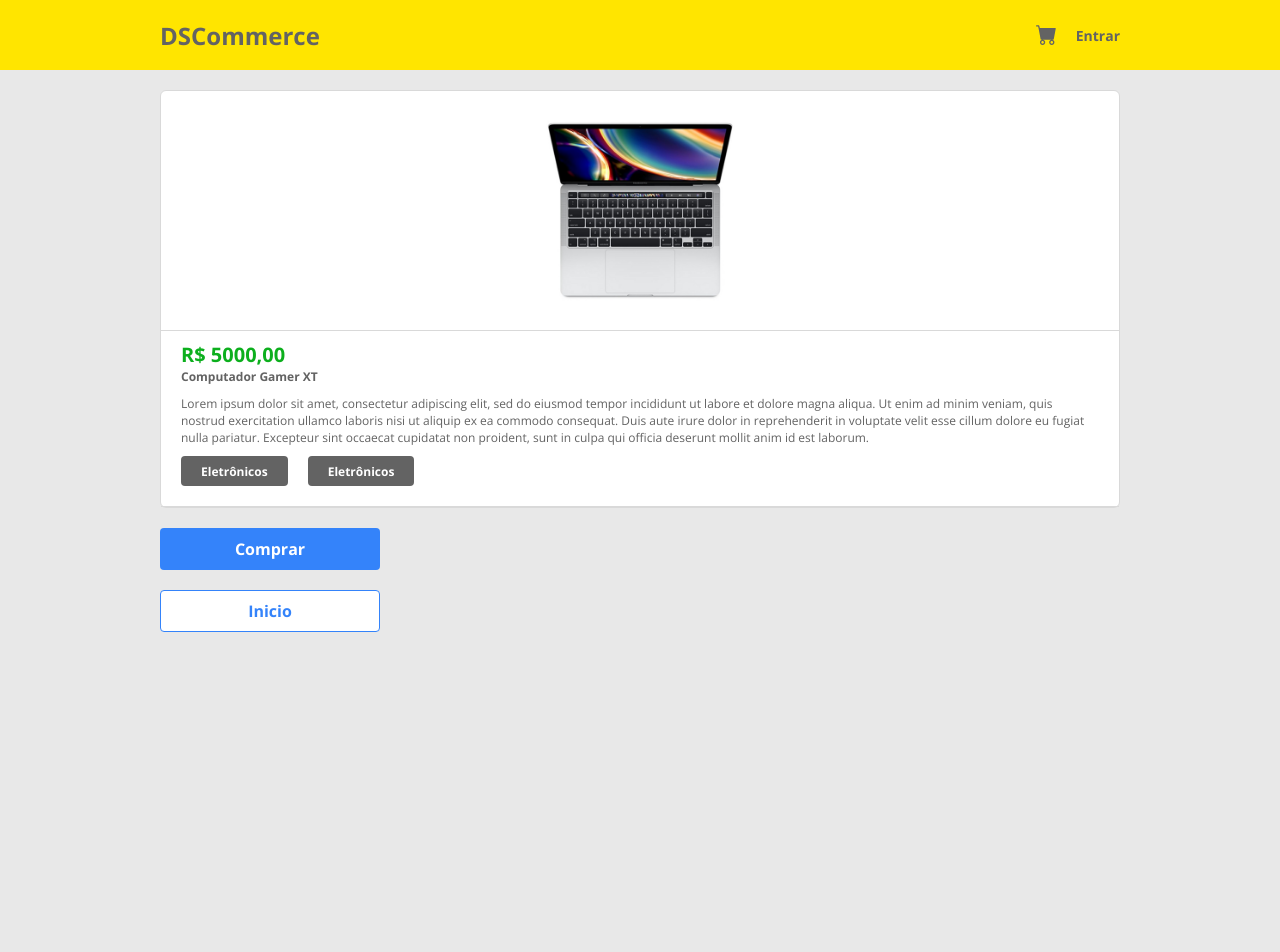
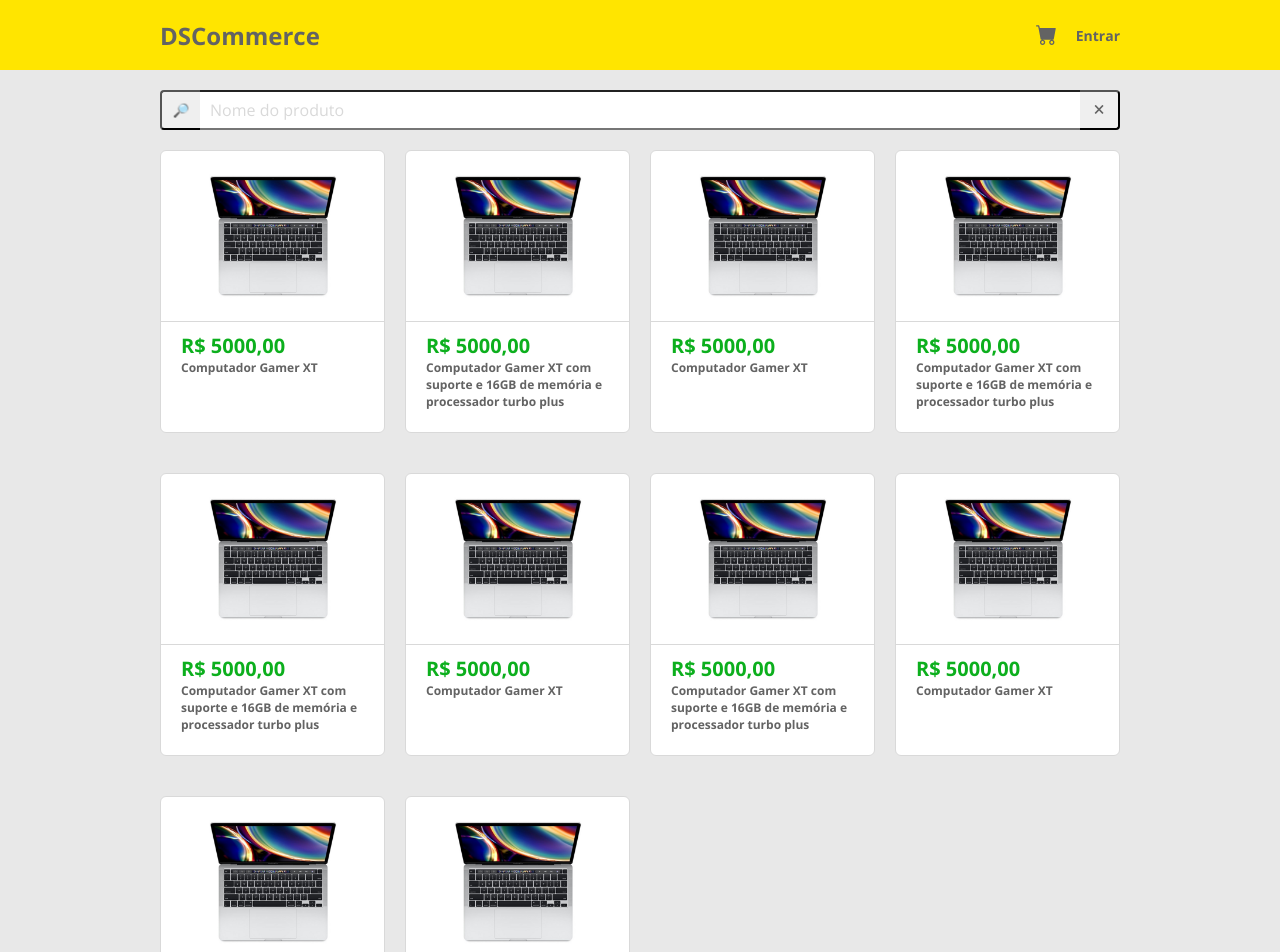
Before and after one commit to jrsanches1/dscommerce-frontend-aulas, a React (Vite) app: page / in a window 1280 px wide. Shown: the top 952 px of the page. Before the commit the page ends 800 px from the top, so only its background shows below. Built offline with nearby package versions, Linux system fonts and the light colour scheme.

Commit message:
Catalog fixed

```diff
--- a/src/App.tsx
+++ b/src/App.tsx
@@ -1,9 +1,10 @@
 
-import ProductDetails from './routes/ProductDetails';
+import Catalog from './routes/Catalog';
+
 
 export default function App() {
 
   return (
-   <ProductDetails />
+   <Catalog />
   );
 }
--- /dev/null
+++ b/src/routes/Catalog/index.tsx
@@ -0,0 +1,119 @@
+import './styles.css';
+import computerImg from '../../assets/computer.png';
+import HeaderClient from '../../componentes/HeaderClient';
+
+
+export default function Catalog() {
+    return (
+        <>
+            <HeaderClient />
+            <main>
+                <section id="catalog-section" className="dsc-container">
+                    <form className="dsc-search-bar">
+                        <button type="submit">🔎︎</button>
+                        <input type="text" placeholder="Nome do produto" />
+                        <button type="reset">🗙</button>
+                    </form>
+
+                    <div className="dsc-catalog-cards dsc-mb20 dsc-mt20">
+                        <div className="dsc-card">
+                            <div className="dsc-catalog-card-top dsc-line-bottom">
+                                <img src={computerImg} alt="computer" />
+                            </div>
+                            <div className="dsc-catalog-card-bottom">
+                                <h3>R$ 5000,00</h3>
+                                <h4>Computador Gamer XT</h4>
+                            </div>
+                        </div>
+                        <div className="dsc-card">
+                            <div className="dsc-catalog-card-top dsc-line-bottom">
+                                <img src={computerImg} alt="computer" />
+                            </div>
+                            <div className="dsc-catalog-card-bottom">
+                                <h3>R$ 5000,00</h3>
+                                <h4>Computador Gamer XT com suporte e 16GB de memória e processador turbo plus</h4>
+                            </div>
+                        </div>
+                        <div className="dsc-card">
+                            <div className="dsc-catalog-card-top dsc-line-bottom">
+                                <img src={computerImg} alt="computer" />
+                            </div>
+                            <div className="dsc-catalog-card-bottom">
+                                <h3>R$ 5000,00</h3>
+                                <h4>Computador Gamer XT</h4>
+                            </div>
+                        </div>
+                        <div className="dsc-card">
+                            <div className="dsc-catalog-card-top dsc-line-bottom">
+                                <img src={computerImg} alt="computer" />
+                            </div>
+                            <div className="dsc-catalog-card-bottom">
+                                <h3>R$ 5000,00</h3>
+                                <h4>Computador Gamer XT com suporte e 16GB de memória e processador turbo plus</h4>
+                            </div>
+                        </div>
+                        <div className="dsc-card">
+                            <div className="dsc-catalog-card-top dsc-line-bottom">
+                                <img src={computerImg} alt="computer" />
+                            </div>
+                            <div className="dsc-catalog-card-bottom">
+                                <h3>R$ 5000,00</h3>
+                                <h4>Computador Gamer XT com suporte e 16GB de memória e processador turbo plus</h4>
+                            </div>
+                        </div>
+                        <div className="dsc-card">
+                            <div className="dsc-catalog-card-top dsc-line-bottom">
+                                <img src={computerImg} alt="computer" />
+                            </div>
+                            <div className="dsc-catalog-card-bottom">
+                                <h3>R$ 5000,00</h3>
+                                <h4>Computador Gamer XT</h4>
+                            </div>
+                        </div>
+                        <div className="dsc-card">
+                            <div className="dsc-catalog-card-top dsc-line-bottom">
+                                <img src={computerImg} alt="computer" />
+                            </div>
+                            <div className="dsc-catalog-card-bottom">
+                                <h3>R$ 5000,00</h3>
+                                <h4>Computador Gamer XT com suporte e 16GB de memória e processador turbo plus</h4>
+                            </div>
+                        </div>
+                        <div className="dsc-card">
+                            <div className="dsc-catalog-card-top dsc-line-bottom">
+                                <img src={computerImg} alt="computer" />
+                            </div>
+                            <div className="dsc-catalog-card-bottom">
+                                <h3>R$ 5000,00</h3>
+                                <h4>Computador Gamer XT</h4>
+                            </div>
+                        </div>
+                        <div className="dsc-card">
+                            <div className="dsc-catalog-card-top dsc-line-bottom">
+                                <img src={computerImg} alt="computer" />
+                            </div>
+                            <div className="dsc-catalog-card-bottom">
+                                <h3>R$ 5000,00</h3>
+                                <h4>Computador Gamer XT com suporte e 16GB de memória e processador turbo plus</h4>
+                            </div>
+                        </div>
+                        <div className="dsc-card">
+                            <div className="dsc-catalog-card-top dsc-line-bottom">
+                                <img src={computerImg} alt="computer" />
+                            </div>
+                            <div className="dsc-catalog-card-bottom">
+                                <h3>R$ 5000,00</h3>
+                                <h4>Computador Gamer XT</h4>
+                            </div>
+                        </div>
+                    </div>
+
+                    <div className="dsc-btn-next-page">
+                        Carregar mais
+                    </div>
+
+                </section>
+            </main>
+        </>
+    );
+}
--- /dev/null
+++ b/src/routes/Catalog/styles.css
@@ -0,0 +1,35 @@
+#catalog-section {
+  padding: 20px 0;
+}
+
+.dsc-catalog-cards {
+  display: grid;
+  grid-gap: 20px;
+  grid-template-columns: repeat(auto-fill, minmax(225px, 1fr));
+}
+
+.dsc-catalog-card-top {
+  display: flex;
+  justify-content: center;
+  padding: 10px;
+}
+
+.dsc-catalog-card-top img {
+  width: 150px;
+  height: 150px;
+}
+
+.dsc-catalog-card-bottom {
+  padding: 10px 20px;
+  min-height: 110px;
+}
+
+.dsc-catalog-card-bottom h3 {
+  color: var(--dsc-color-font-secondary);
+  font-size: 20px;
+}
+
+.dsc-catalog-card-bottom h4 {
+  color: var(--dsc-color-font-primary);
+  font-size: 12px;
+}
```
